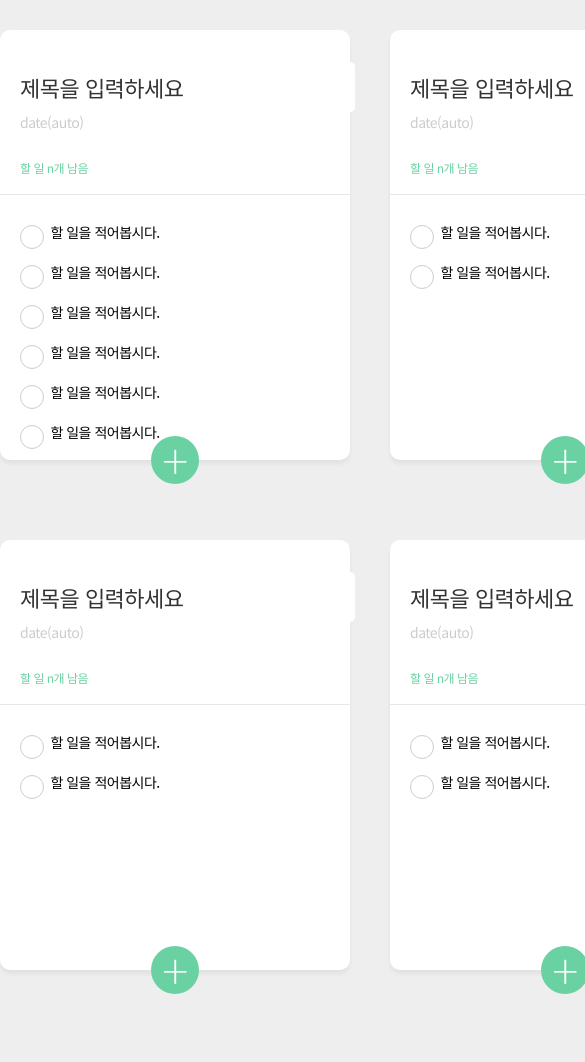
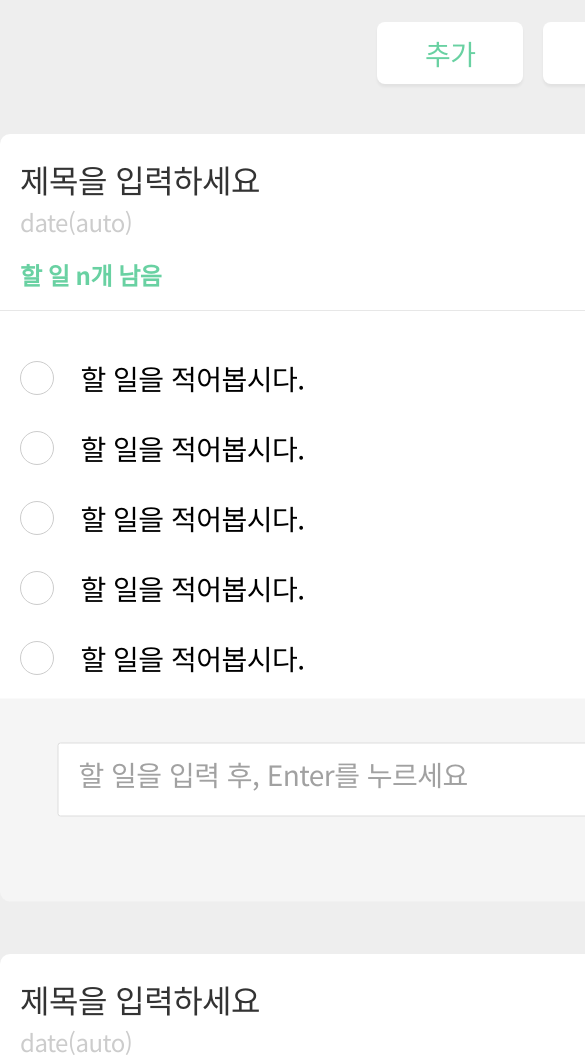
Before and after one commit to rlozib/study_toyproject, a plain HTML site: page todo_list/index.html in a window 390 px wide. Shown: the part 128-1190 px from the top of the page, 585 px wide, since content can reach past the window. Drawn offline with nearby package versions, Linux system fonts and the light colour scheme.

Commit message:
22.04.01

```diff
--- a/todo_list/css/style.css
+++ b/todo_list/css/style.css
@@ -55,7 +55,9 @@ body {
     border-radius: 10px;
     box-shadow: 0 4px 4px 0 rgba(0, 0, 0, 0.05);
     margin-bottom: 40px;
+    /* overflow: hidden; */
 }
+
 #titleSpace {
     margin-top: 32px;
     border: none;
@@ -78,16 +80,16 @@ body {
 hr {
     /* margin: 18px 0 26px; */
 }
-.todoBox-wrap {
+.list-wrap {
     width: 100%;
     height: 280px;
     padding-top: 10px;
     overflow: scroll;
 }
-.todo-wrap {
+.list {
     margin: 10px 0;
 }
-.todo-wrap:hover {
+.list:hover {
     background-image: url(../img/Trash.jpg);
     background-position: right;
     background-repeat: no-repeat;
@@ -114,7 +116,8 @@ input:checked + label {
 }
 
 label {
-   cursor: pointer;
+    font-size: 16px;
+    cursor: pointer;
 }
 
 /* input[type="checkbox"] + label{
@@ -187,7 +190,6 @@ input[id="inputBox"] {
     text-align: center;
     transition: box-shadow 400ms cubic-bezier(0.2, 0, 0.7, 1), transform 200ms cubic-bezier(0.2, 0, 0.7, 1);
     z-index: 20;
-
 }
 .todo-btn::after {
     content: "+";
@@ -199,3 +201,96 @@ input[id="inputBox"] {
     background-color: #ef8d8a;
     transform: rotate(45deg);
 }
+
+@media (max-width: 720px){
+    .container {
+        width: 690px;
+    }
+    .todo-title {
+        margin-top: 44px;
+        margin-bottom: 48px;
+    }
+    .btn-wrap .btn {
+        font-size: 28px;
+        padding: 11px 48px;
+        box-shadow: 0 3px 3px 0 rgba(0, 0, 0, 0.05);
+    }
+    .delBtn {
+        margin-left: 20px;
+    }
+    .cardWrap {
+        display: grid;
+        grid-template-columns: repeat(1, 690px);
+        gap: 40px;
+        margin-top: 50px;
+        margin-bottom: 50px;
+    }
+    .todo-box {
+        width: 100%;
+        height: 740px;
+    }
+    #titleSpace {
+        margin-top: 20px;
+        font-size: 32px;
+        color: #000;
+    }
+    .currentDate {
+        font-size: 24px;
+
+    }
+    .n-task {
+        font-size: 24px;
+        font-weight: bold;
+        color: #69d1a2;
+        margin-top: 18px;
+    }
+    input[type="checkbox"] {
+        width: 34px;
+        height: 34px;
+        appearance: none;
+        /* vertical-align: top; */
+    }
+    .list-wrap {
+        width: 100%;
+        height: 100%;
+        overflow: scroll;
+    }
+    .list {
+        margin: 30px 0px;
+    }
+    .list::after {
+        content: "";
+        background-image: url(../img/Trash_m.jpg);
+        background-position: right;
+        background-repeat: no-repeat;
+        margin-right: 20px;
+        cursor: pointer;
+    }
+    .list:hover {
+        /* display: none; */
+    }
+    label {
+        font-size: 28px;
+        margin-left: 20px;
+    }
+
+    .input-form {
+        width: 100%;
+        height: 203px;
+        display: block;
+
+    }
+    #inputBox {
+        width: 575px;
+        height: 74px;
+    }
+
+    #inputBox::placeholder {
+
+        font-size: 28px;
+    }
+    .todo-btn {
+        display: none;
+    }
+
+}
--- a/todo_list/index.html
+++ b/todo_list/index.html
@@ -21,55 +21,59 @@
             </div>
 
             <div class="cardWrap">
-                <form class="todo-box" action="task.html" method="post">
+                <form class="todo-box" method="post">
                     <input type="text" id="titleSpace" placeholder="제목을 입력하세요">
                     <div class="currentDate">date(auto)</div>
                     <div class="n-task">할 일 n개 남음</div>
                     <hr>
-                    <div class="todoBox-wrap">
-                        <div class="todo-wrap">
+                    <div class="list-wrap">
+                        <div class="list">
                             <input type="checkbox" id="chk1" value="">
                             <label for="chk1">할 일을 적어봅시다.</label>
                         </div>
-                        <div class="todo-wrap">
+                        <div class="list">
                             <input type="checkbox" id="chk2" value="">
                             <label for="chk2">할 일을 적어봅시다.</label>
                         </div>
-                        <div class="todo-wrap">
+                        <div class="list">
                             <input type="checkbox" id="chk3" value="">
                             <label for="chk3">할 일을 적어봅시다.</label>
                         </div>
-                        <div class="todo-wrap">
+                        <div class="list">
                             <input type="checkbox" id="chk4" value="">
                             <label for="chk4">할 일을 적어봅시다.</label>
                         </div>
-                        <div class="todo-wrap">
+                        <div class="list">
                             <input type="checkbox" id="chk5" value="">
                             <label for="chk5">할 일을 적어봅시다.</label>
                         </div>
-                        <div class="todo-wrap">
+                        <div class="list">
                             <input type="checkbox" id="chk6" value="">
                             <label for="chk6">할 일을 적어봅시다.</label>
+                        </div>
+                        <div class="list">
+                            <input type="checkbox" id="chk7" value="">
+                            <label for="chk7">할 일을 적어봅시다.</label>
                         </div>
                         <div class="input-form">
                             <input type="text" id="inputBox" placeholder="할 일을 입력 후, Enter를 누르세요">
                         </div>
                     </div>
-
                     <a href="#c" class="todo-btn"></a>
                 </form>
 
-                <form class="todo-box" action="task.html" method="post">
+
+                <form class="todo-box" method="post">
                     <input type="text" id="titleSpace" placeholder="제목을 입력하세요">
                     <div class="currentDate">date(auto)</div>
                     <div class="n-task">할 일 n개 남음</div>
                     <hr>
-                    <div class="todoBox-wrap">
-                        <div class="todo-wrap">
+                    <div class="list-wrap">
+                        <div class="list">
                             <input type="checkbox" id="chk" value="">
                             <label>할 일을 적어봅시다.</label>
                         </div>
-                        <div class="todo-wrap">
+                        <div class="list">
                             <input type="checkbox" id="chk" value="">
                             <label>할 일을 적어봅시다.</label>
                         </div>
@@ -81,17 +85,17 @@
                     <a href="#c" class="todo-btn"></a>
                 </form>
 
-                <form class="todo-box" action="task.html" method="post">
+                <form class="todo-box" method="post">
                     <input type="text" id="titleSpace" placeholder="제목을 입력하세요">
                     <div class="currentDate">date(auto)</div>
                     <div class="n-task">할 일 n개 남음</div>
                     <hr>
-                    <div class="todoBox-wrap">
-                        <div class="todo-wrap">
+                    <div class="list-wrap">
+                        <div class="list">
                             <input type="checkbox" id="chk" value="">
                             <label>할 일을 적어봅시다.</label>
                         </div>
-                        <div class="todo-wrap">
+                        <div class="list">
                             <input type="checkbox" id="chk" value="">
                             <label>할 일을 적어봅시다.</label>
                         </div>
@@ -103,17 +107,17 @@
                     <a href="#c" class="todo-btn"></a>
                 </form>
 
-                <form class="todo-box" action="task.html" method="post">
+                <form class="todo-box" method="post">
                     <input type="text" id="titleSpace" placeholder="제목을 입력하세요">
                     <div class="currentDate">date(auto)</div>
                     <div class="n-task">할 일 n개 남음</div>
                     <hr>
-                    <div class="todoBox-wrap">
-                        <div class="todo-wrap">
+                    <div class="list-wrap">
+                        <div class="list">
                             <input type="checkbox" id="chk" value="">
                             <label>할 일을 적어봅시다.</label>
                         </div>
-                        <div class="todo-wrap">
+                        <div class="list">
                             <input type="checkbox" id="chk" value="">
                             <label>할 일을 적어봅시다.</label>
                         </div>
@@ -125,17 +129,17 @@
                     <a href="#c" class="todo-btn"></a>
                 </form>
 
-                <form class="todo-box" action="task.html" method="post">
+                <form class="todo-box" method="post">
                     <input type="text" id="titleSpace" placeholder="제목을 입력하세요">
                     <div class="currentDate">date(auto)</div>
                     <div class="n-task">할 일 n개 남음</div>
                     <hr>
-                    <div class="todoBox-wrap">
-                        <div class="todo-wrap">
+                    <div class="list-wrap">
+                        <div class="list">
                             <input type="checkbox" id="chk" value="">
                             <label>할 일을 적어봅시다.</label>
                         </div>
-                        <div class="todo-wrap">
+                        <div class="list">
                             <input type="checkbox" id="chk" value="">
                             <label>할 일을 적어봅시다.</label>
                         </div>
@@ -147,17 +151,17 @@
                     <a href="#c" class="todo-btn"></a>
                 </form>
 
-                <form class="todo-box" action="task.html" method="post">
+                <form class="todo-box" method="post">
                     <input type="text" id="titleSpace" placeholder="제목을 입력하세요">
                     <div class="currentDate">date(auto)</div>
                     <div class="n-task">할 일 n개 남음</div>
                     <hr>
-                    <div class="todoBox-wrap">
-                        <div class="todo-wrap">
+                    <div class="list-wrap">
+                        <div class="list">
                             <input type="checkbox" id="chk" value="">
                             <label>할 일을 적어봅시다.</label>
                         </div>
-                        <div class="todo-wrap">
+                        <div class="list">
                             <input type="checkbox" id="chk" value="">
                             <label>할 일을 적어봅시다.</label>
                         </div>
```
Also changed, not shown: todo_list/img/Trash_m.jpg (added), todo_list/img/gTrash_m.jpg (added). Lines whose indentation alone changed are shown as unchanged.
